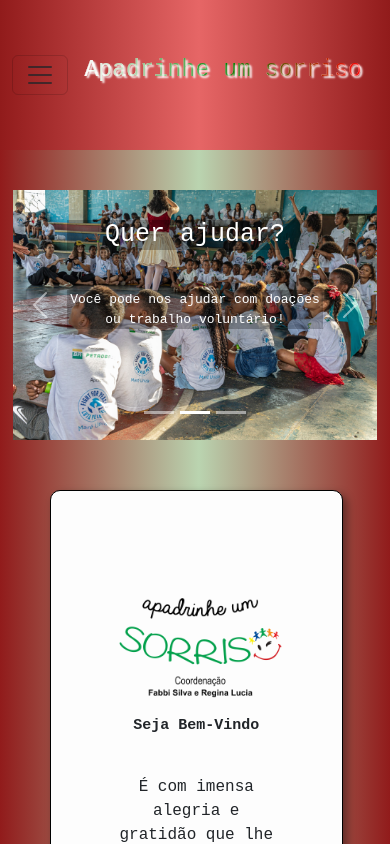
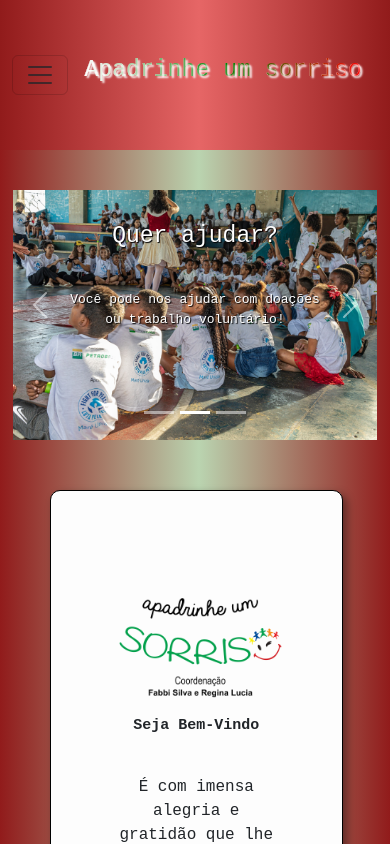
Before and after one commit to carloshtbraga/Apadrinhe, a React (Vite) app: page / in a window 390 px wide. Shown: the top 844 px of the page. Built offline with nearby package versions, Linux system fonts and the light colour scheme.

Commit message:
Finalizando

```diff
--- a/src/styles/Carro.css
+++ b/src/styles/Carro.css
@@ -10,12 +10,16 @@
 
 .main-carro h1{
   font-size: 50px;
-  background-color: rgba(0, 0, 0, 0.254);
+
+  -webkit-text-stroke: 1px rgb(0, 0, 0);
+    text-shadow: 1px 1px 1px rgb(0, 0, 0);
 }
 
 .main-carro p{
-  font-size: 20px;
-  background-color: rgba(0, 0, 0, 0.254);
+  font-size: 30px;
+  -webkit-text-stroke: 0.7px rgb(0, 0, 0);
+    text-shadow: 1px 1px 1px rgb(0, 0, 0);
+
 }
 
 .texto-banner{
@@ -32,12 +36,16 @@
   }
 
   .main-carro h1{
-    font-size: 25px;
+    font-size: 23px;
 
+    -webkit-text-stroke: 0px rgb(0, 0, 0);
+      text-shadow: 1px 1px 1px rgb(0, 0, 0);
   }
 
   .main-carro p{
     font-size: 13px;
+    -webkit-text-stroke: 0px rgb(0, 0, 0);
+      text-shadow: 1px 1px 1px rgb(0, 0, 0);
 
   }
 
--- a/src/styles/Header.css
+++ b/src/styles/Header.css
@@ -35,12 +35,12 @@
   }
 
   .nav{
-    margin-top: 10px;
-    color: rgb(153, 153, 153);
+    margin-top: 15px;
+    color: white;
   }
 
   .pheader{
-    color: rgb(168, 167, 167);
+    color: white;
   }
 
 
```
